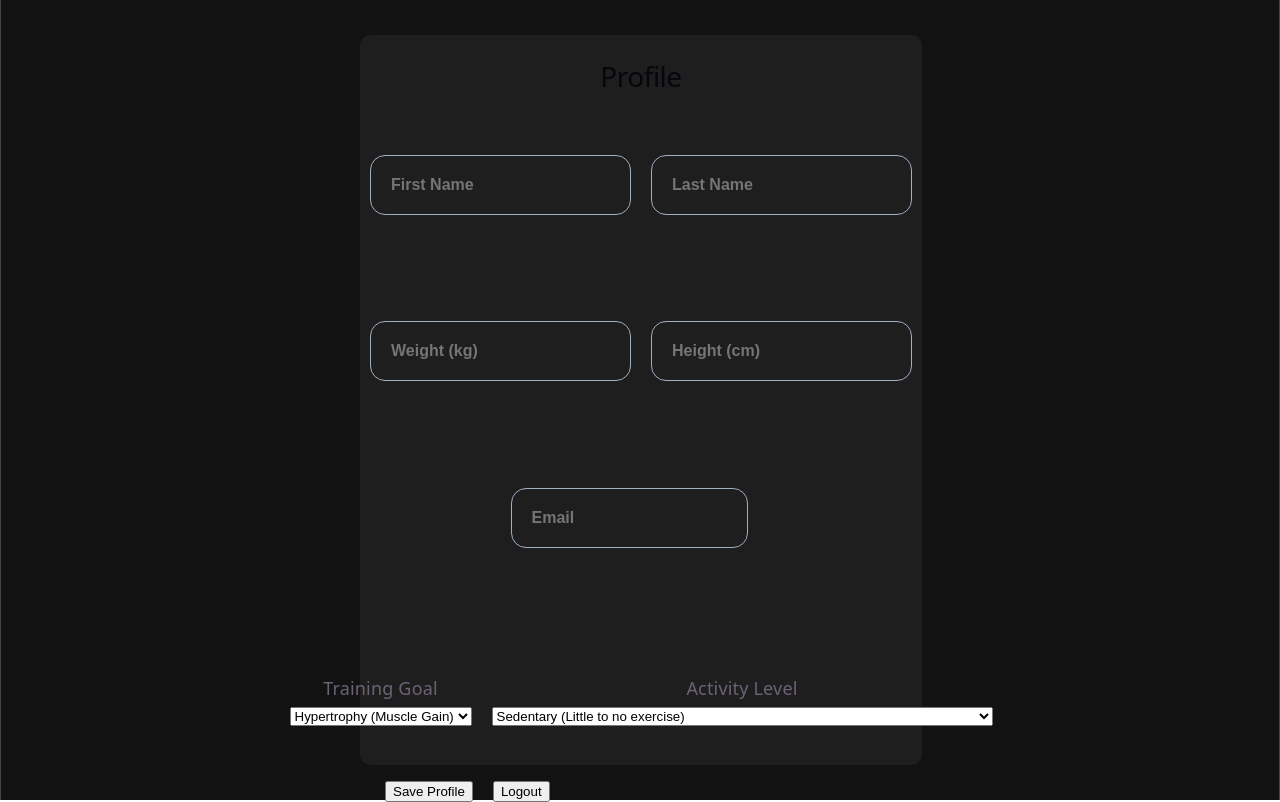
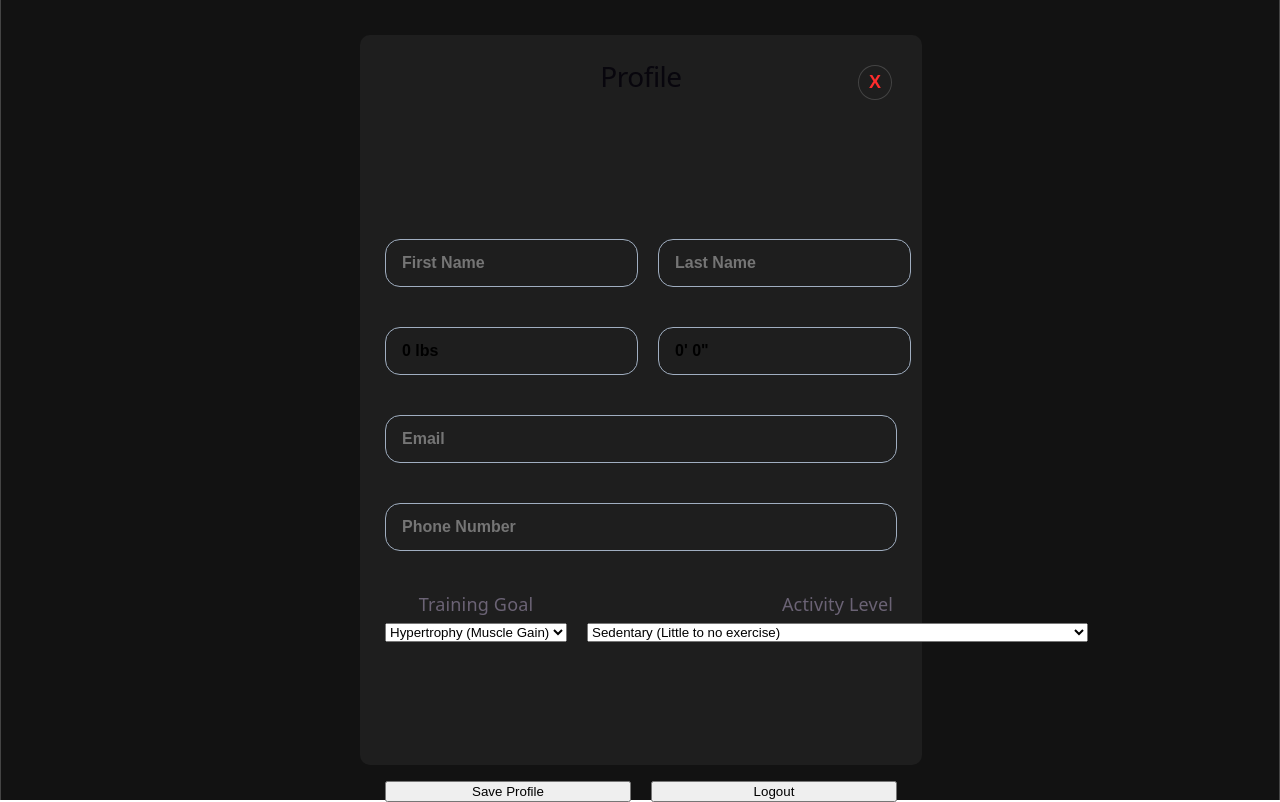
Before and after one commit to rstrauman/workout-tracker, a React (Vite) app: page /profile in a window 1280 px wide. Both pictures are taken after a click on the button "Edit Profile ✎". Built offline with nearby package versions, Linux system fonts and the light colour scheme; no server answers.

Commit message:
more styling for profile card

```diff
--- a/src/pages/Login/Login.module.css
+++ b/src/pages/Login/Login.module.css
@@ -129,7 +129,7 @@ h2 {
     padding-top: 10px;
 }
 
-input[type = "email"], input[type = "password"] {
+.loginDetails input[type = "email"], .loginDetails input[type = "password"] {
     width: 75%;
     background-color: var(--bg-surface);
     padding: 20px;
@@ -140,16 +140,16 @@ input[type = "email"], input[type = "password"] {
     transition: all 0.25s ease-in-out;
 }
 
-input[type = "email"] {
+.loginDetails input[type = "email"] {
     margin-bottom: 20px;
 }
 
-input[type = "email"]:hover, input[type = "password"]:hover {
+.loginDetails input[type = "email"]:hover, .loginDetails input[type = "password"]:hover {
     outline: none;
     border-color: var(--border);
 }
 
-input[type = "email"]:focus, input[type = "password"]:focus {
+.loginDetails input[type = "email"]:focus, .loginDetails input[type = "password"]:focus {
     outline: none;
     border-color: var(--accent);
 }
--- a/src/pages/Profile/Profile.jsx
+++ b/src/pages/Profile/Profile.jsx
@@ -5,12 +5,13 @@ import { doc, setDoc, getDoc } from "firebase/firestore";
 import { signOut } from "firebase/auth";
 import styles from "./Profile.module.css";
 
-function Profile({isOnboarding = false}) {
+function Profile({isOnboarding = false, isMetric = false}) {
     const [firstName, setFirstName] = useState("");
     const [lastName, setLastName] = useState("");
     const [weight, setWeight] = useState("");
     const [height, setHeight] = useState("");
     const [email, setEmail] = useState("");
+    const [tel, setTel] = useState("");
     const [goal, setGoal] = useState("Hypertrophy");
     const [activityLevel, setActivityLevel] = useState("Active");
 
@@ -27,7 +28,8 @@ function Profile({isOnboarding = false}) {
                     setLastName(data.lastName || "");
                     setWeight(data.weight || "");
                     setHeight(data.height || "");
-                    setEmail(data.Email || "");
+                    setEmail(data.email || "");
+                    setTel(data.tel || "")
                     setGoal(data.goal || "Hypertrophy");
                     setActivityLevel(data.activityLevel || "Moderate");
                 }
@@ -47,6 +49,7 @@ function Profile({isOnboarding = false}) {
                 weight: Number(weight),
                 height: Number(height),
                 email,
+                tel,
                 goal,
                 activityLevel,
                 isProfileComplete: true,
@@ -80,8 +83,12 @@ function Profile({isOnboarding = false}) {
                     Edit Profile ✎
                 </button>
             )}
+            {!isOnboarding && isEditing && (
+                <button onClick={() => setIsEditing(false)} className={styles.exitIcon}>
+                    X
+                </button>
+            )}
             <div className={styles.contentContainer}>
-                {/* <div className={styles.form}> */}
                 <div className={styles.stats}>
                     <input
                         placeholder="First Name"
@@ -99,25 +106,42 @@ function Profile({isOnboarding = false}) {
                 <div className={styles.stats}>
                     <input
                         placeholder="Weight (kg)"
-                            value={weight}
+                        value={isMetric ? `${weight} kg` : `${Math.round(weight * 2.20462)} lbs`}
                         disabled={!isEditing}
                         onChange={(e) => setWeight(e.target.value)}
                     />
                     <input
                         placeholder="Height (cm)"
-                            value={height}
+                        value={isMetric ? `${height} cm` : `${Math.floor(height / 2.54 / 12)}' ${Math.round((height / 2.54) % 12)}"`}
                         disabled={!isEditing}
                         onChange={(e) => setHeight(e.target.value)}
                     />
                 </div>
                 {!isOnboarding && (
                     <div className={styles.stats}>
+                        <div className={`${styles.inputGroup} ${styles.fullWidth}`}>
                             <input
                                 type="email"
                                 placeholder="Email"
                                 value={email}
                                 disabled={!isEditing}
-                                onChange={(e) => setEmail(e.target.value)}/>
+                                onChange={(e) => setEmail(e.target.value)}
+                            />
+                        </div>
+                    </div>
+                )}
+                {!isOnboarding && (
+                    <div className={styles.stats}>
+                        <div className={`${styles.inputGroup} ${styles.fullWidth}`}>
+                            <input
+                                type="tel"
+                                placeholder="Phone Number"
+                                value={tel}
+                                pattern="[0-9]{3}-[0-9]{3}-[0-9]{4}"
+                                disabled={!isEditing}
+                                onChange={(e) => setTel(e.target.value)}
+                            />
+                        </div>
                     </div>
                 )}
                 <div className={styles.stats}>
@@ -142,7 +166,6 @@ function Profile({isOnboarding = false}) {
                         </select>
                     </div>
                 </div>
-                {/* </div> */}
             </div>
             <div className={styles.stats}>
                 <button onClick={handleSave}>Save Profile</button>
--- a/src/pages/Profile/Profile.module.css
+++ b/src/pages/Profile/Profile.module.css
@@ -31,20 +31,15 @@
     height: 100%;
     display: flex;
     flex-direction: column;
-    justify-content: space-around;
+    justify-content: center;
     place-items: center;
+    gap: 40px;
 }
 
-.editIcon {
+.editIcon, .exitIcon {
     position: absolute;
-    top: 31px;
+    top: 30px;
     right: 30px;
-    padding: 2px 8px 2px 8px;
-    background: linear-gradient(
-        90deg,
-        var(--accent-light),
-        var(--accent)
-    );
     outline: none;
     border: none;
     border-radius: 50px;
@@ -56,23 +51,67 @@
     backface-visibility: hidden;
 }
 
-.editIcon:hover {
+.editIcon {
+    padding: 2px 8px 2px 8px;
+    background: linear-gradient(
+        90deg,
+        var(--accent-light),
+        var(--accent)
+    );
+}
+
+.exitIcon {
+    padding: 6px 10px;
+    font-size: 18px;
+    font-weight: bold;
+    color: #FF2C2C;
+    background: none;
+    border: 1px solid var(--border);
+    border-radius: 50%;
+}
+
+.editIcon:hover, .exitIcon:hover {
     transform: scale(1.1);
     cursor: pointer;
+    border-color: var(--text-muted);
 }
 
 .stats {
-    display: flex;
+    display: grid;
+    grid-template-columns: 1fr 1fr;
     gap: 20px;
+    width: 100%;
 }
 
-input {
-    /* width: 75%; */
+.stats input {
     background-color: var(--bg-surface);
-    padding: 20px;
+    padding: 10px 16px;
     border-radius: 15px;
     font-size: 16px;
     font-weight: 550;
     border: 1px solid var(--text-muted);
     transition: all 0.25s ease-in-out;
+    height: 48px;
+    line-height: 1.2;
+    box-sizing: border-box;
 }
+
+.stats input:hover {
+    outline: none;
+    border-color: var(--border);
+}
+
+.stats input:focus {
+    outline: none;
+    border-color: var(--accent);
+}
+
+.fullWidth {
+    grid-column: 1 / -1;
+    width: 100%;
+}
+
+.fullWidth input {
+    width: 100%;
+    box-sizing: border-box;
+}
```
Lines whose indentation alone changed are shown as unchanged.
